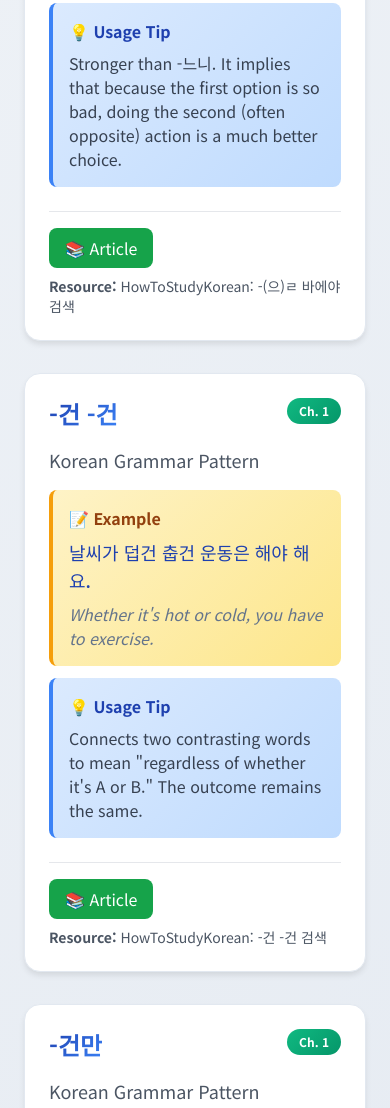
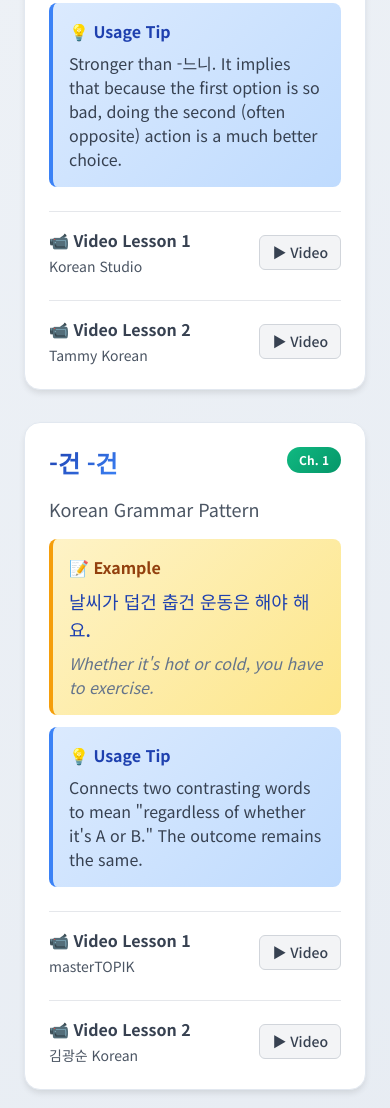
Before and after one commit to jasonlryan/korean-grammar, a website: page index.html in a window 390 px wide. Shown: the part 3154-4262 px from the top of the page. Drawn offline with nearby package versions, Linux system fonts and the light colour scheme; files whose address does not match are found by name.

Commit message:
Fix video links display issue
- Fixed normalizeItemSchema function to preserve existing resources
- Video links now display properly as ▶ Video buttons instead of 📚 Article buttons
- Mobile-friendly video button styling (smaller, gray buttons)
- Removed debug logging
- All video resources now render correctly in UI

```diff
--- a/index.html
+++ b/index.html
@@ -1185,6 +1185,16 @@
         // - Ensure example (KO) and exampleEn (EN) fields exist
         // - Convert legacy video/resource fields into a unified resources[] array
         function normalizeItemSchema(item) {
+            // If item already has resources in new format, preserve them
+            if (Array.isArray(item.resources) && item.resources.length > 0) {
+                // Just ensure required fields and return
+                item.example = item.example || '';
+                item.exampleEn = item.exampleEn || '';
+                item.description = item.description || '';
+                item.tip = item.tip || '';
+                return item;
+            }
+
             const resources = [];
             // Legacy: multiple videos array
             if (Array.isArray(item.videos)) {
@@ -1300,6 +1310,8 @@
             const createCard = (item, index) => {
                 const globalIndex = grammarData.indexOf(item);
                 const hasResources = Array.isArray(item.resources) && item.resources.length > 0;
+
+
 
                 let resourceSection = '';
                 if (hasResources) {
```
